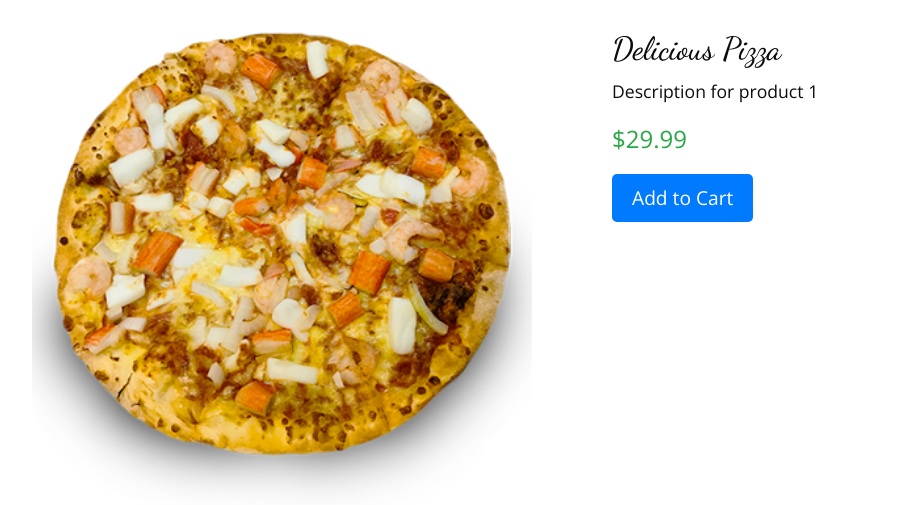
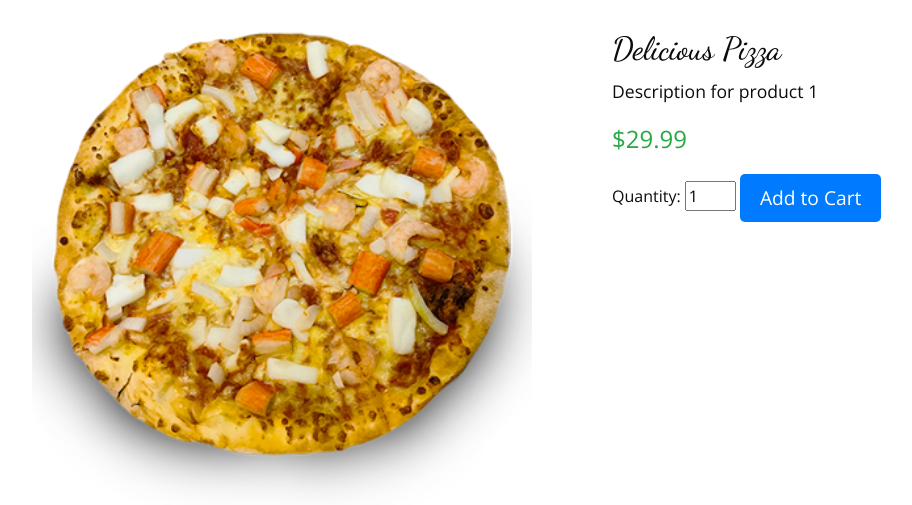
Before and after one commit to chintan166/dj_ecommerce, a Django app: page /product/1/ in a window 1280 px wide. Shown: the part 94-599 px from the top of the page, without its empty margins (38-950 px from the left). Run offline with Django 4.2, Linux system fonts and the light colour scheme; a user stored in the database is signed in; data comes from the database, SQL or seed files in the repository; both versions use the stored data as it was after the commit; some libraries are stand-ins or nearby versions.

Commit message:
qty update issue fixed

```diff
--- a/ecomm/ecomm_app/templates/ecomm/order_details.html
+++ b/ecomm/ecomm_app/templates/ecomm/order_details.html
@@ -20,7 +20,7 @@
       <tbody>
         {% for item in order_items %}
           <tr>
-            <td>{{ item.product.name }}</td>
+            <td><a href="{% url 'product_detail' item.product.id %}"> {{ item.product.name }}</a></td>
             <td>{{ item.quantity }}</td>
             <td>${{ item.price }}</td>
           </tr>
--- a/ecomm/ecomm_app/templates/ecomm/product_detail.html
+++ b/ecomm/ecomm_app/templates/ecomm/product_detail.html
@@ -188,6 +188,8 @@
                 {% if user.is_authenticated %}
                 <form method="post" action="{% url 'add_to_cart' product.id %}">
                     {% csrf_token %}
+                    <label for="quantity">Quantity:</label>
+                    <input type="number" id="quantity" name="quantity" min="1" max="{{ product.stock }}" value="1">
                     <button type="submit" class="btn btn-primary">Add to Cart</button>
                 </form>
                 {% if product_images %}
--- a/ecomm/ecomm_app/views.py
+++ b/ecomm/ecomm_app/views.py
@@ -41,7 +41,14 @@ def product_list(request):
 @login_required
 def add_to_cart(request, product_id):
     product = get_object_or_404(Product, id=product_id)
-    qty = 1
+    try:
+        qty = int(request.POST.get('quantity', 1))
+    except ValueError:
+        qty = 1
+
+    # Ensure quantity is a valid positive integer
+    if qty < 1:
+        qty = 1
 
     if qty > product.stock:
         messages.error(request, 'Sorry, there is not enough stock available for this product.')
@@ -74,14 +81,22 @@ def view_cart(request):
 
     return render(request, 'ecomm/cart.html', {'cart_items': cart_items, 'total_price': total_price})
 
+def handle_cart_item(request, cart_item):
+    """ Helper function to handle common operations """
+    # Check stock for increment
+    if cart_item.quantity + 1 <= cart_item.product.stock:
+        cart_item.quantity += 1
+        cart_item.save()
+        messages.success(request, f'Quantity of {cart_item.product.name} increased by 1.')
+    else:
+        messages.error(request, f'Not enough stock for {cart_item.product.name}.')
+    return redirect('view_cart')
+
 # Increment product quantity in the cart
 @login_required
 def increment_quantity(request, cart_item_id):
     cart_item = get_object_or_404(CartItem, id=cart_item_id)
-    cart_item.quantity += 1
-    cart_item.save()
-    messages.success(request, f'Quantity of {cart_item.product.name} increased by 1.')
-    return redirect('view_cart')
+    return handle_cart_item(request, cart_item)
 
 # Decrement product quantity in the cart (or remove item if quantity is 1)
 @login_required
```
Also changed, not shown: ecomm/ecomm_app/templates/ecomm/cart.html (+8 -0 lines), ecomm/ecomm_app/templates/ecomm/home.html (+1 -7 lines), ecomm/db.sqlite3.
